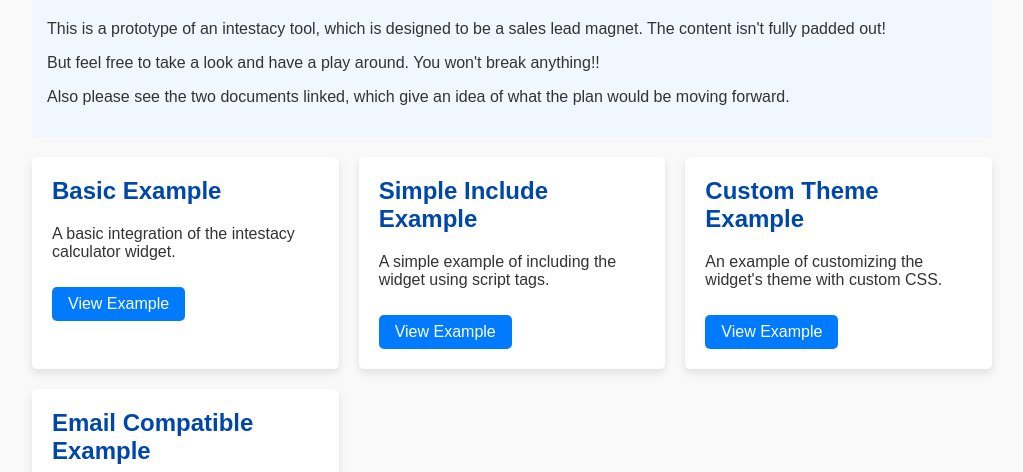
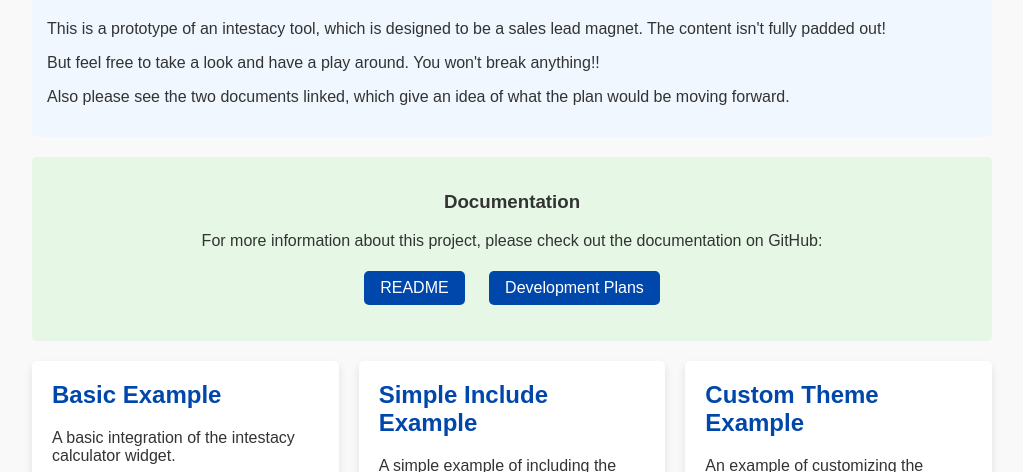
Before and after one commit to richardfarnhill/intestacy_calc, a website: page examples/index.html in a window 1280 px wide. Shown: the part 328-800 px from the top of the page, without its empty margins (128-1151 px from the left). Drawn offline with Linux system fonts and the light colour scheme.

Commit message:
docs: Add links to GitHub documentation on picker page

```diff
--- a/examples/index.html
+++ b/examples/index.html
@@ -72,6 +72,15 @@
             <p>Also please see the two documents linked, which give an idea of what the plan would be moving forward.</p>
         </div>
 
+        <div style="background-color: #e6f7e6; padding: 15px; border-radius: 5px; margin-bottom: 20px; text-align: center;">
+            <h3>Documentation</h3>
+            <p>For more information about this project, please check out the documentation on GitHub:</p>
+            <p>
+                <a href="https://github.com/richardfarnhill/intestacy_calc/blob/main/README.md" target="_blank" style="display: inline-block; margin: 5px 10px; padding: 8px 16px; background-color: #0047AB; color: #fff; text-decoration: none; border-radius: 5px;">README</a>
+                <a href="https://github.com/richardfarnhill/intestacy_calc/blob/main/DEVELOPMENT.md" target="_blank" style="display: inline-block; margin: 5px 10px; padding: 8px 16px; background-color: #0047AB; color: #fff; text-decoration: none; border-radius: 5px;">Development Plans</a>
+            </p>
+        </div>
+
         <div class="card-grid">
             <div class="card">
                 <h2>Basic Example</h2>
```
Also changed, not shown: dist/examples/index.html.
